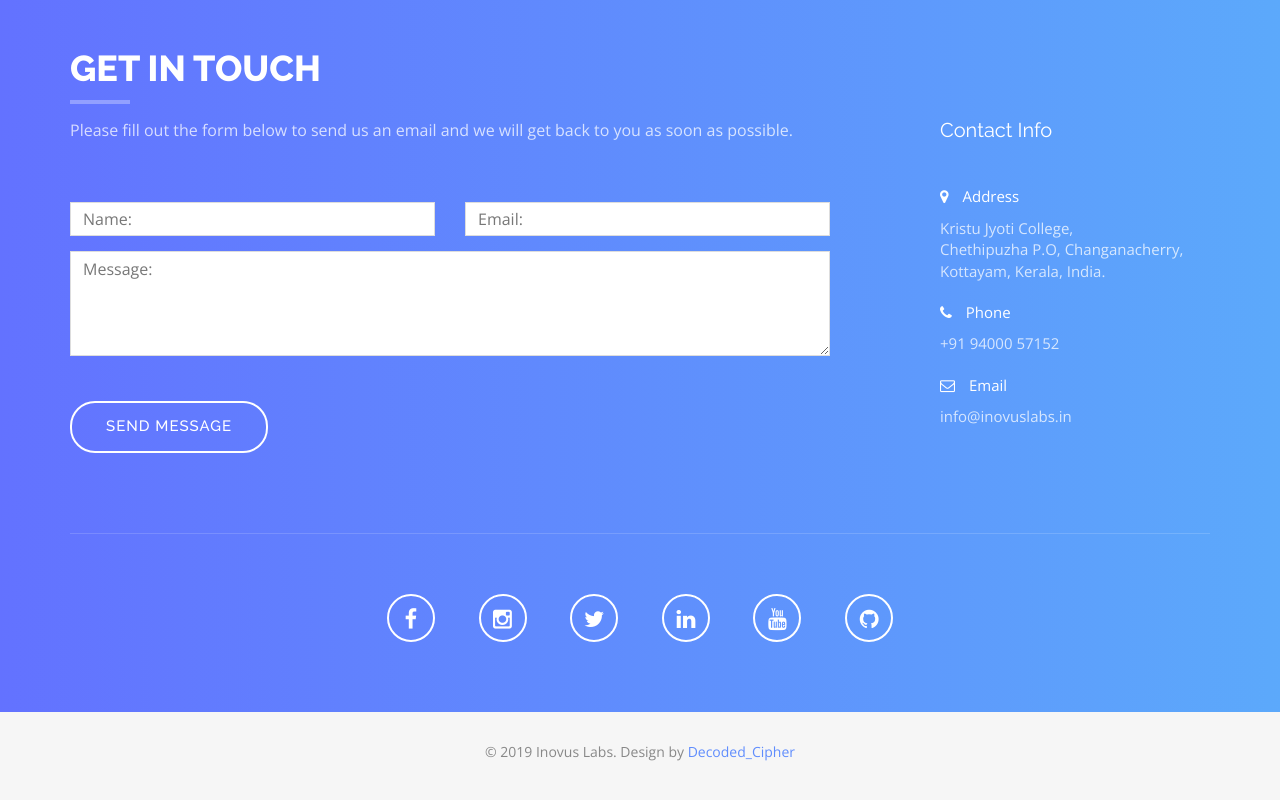
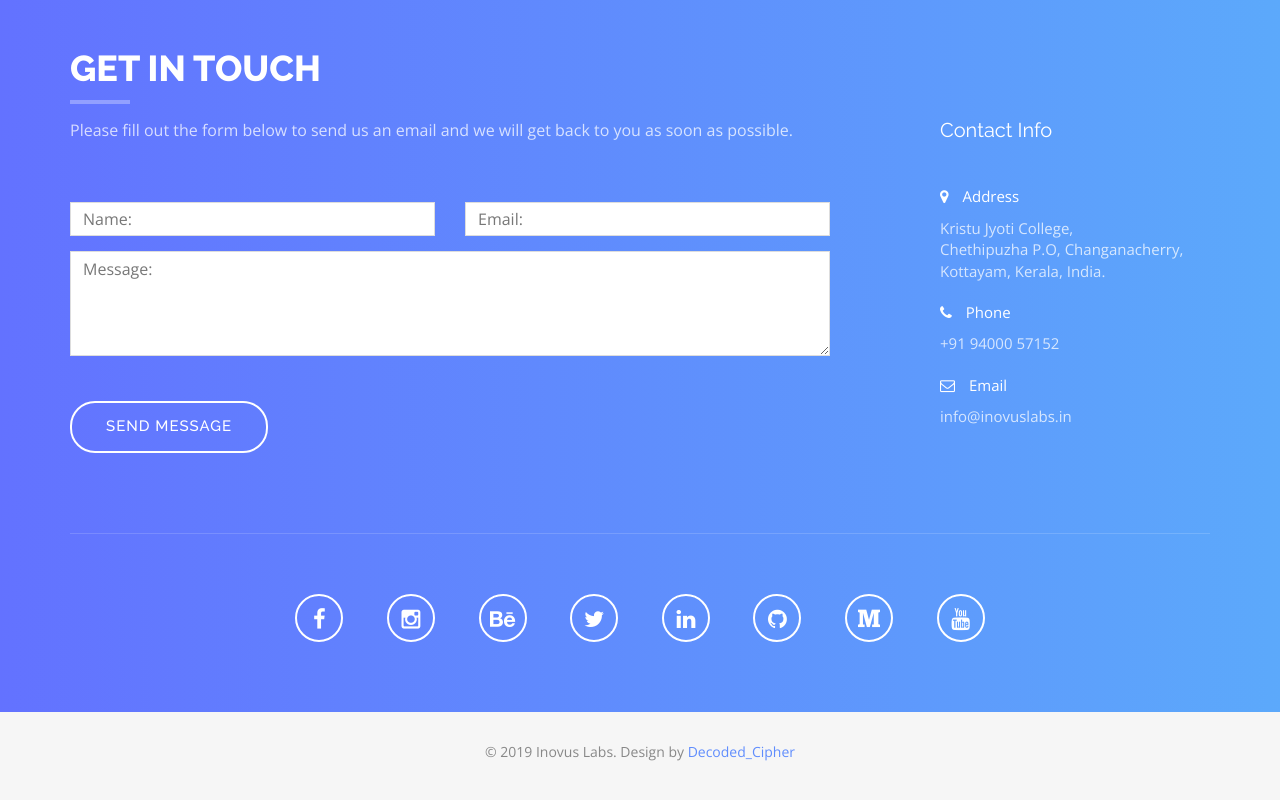
Before and after one commit to decoded-cipher/Inovus-Labs, a website: page index.html in a window 1280 px wide. Shown: the part 7541-8341 px from the top of the page. Drawn offline with nearby package versions, Linux system fonts and the light colour scheme.

Commit message:
Behance and Medium

```diff
--- a/index.html
+++ b/index.html
@@ -712,10 +712,12 @@
           <ul>
             <li style="padding-top: 10px;"><a href="https://www.facebook.com/inovuslabs" target="new"><i class="fa fa-facebook"></i></a></li>
             <li style="padding-top: 10px;"><a href="https://www.instagram.com/inovuslabs" target="new"><i class="fa fa-instagram"></i></a></li>
+            <li style="padding-top: 10px;"><a href="https://www.behance.net/InovusLabs" target="new"><i class="fa fa-behance"></i></a></li>
             <li style="padding-top: 10px;"><a href="https://twitter.com/InovusLabs" target="new"><i class="fa fa-twitter"></i></a></li>
             <li style="padding-top: 10px;"><a href="https://www.linkedin.com/company/inovuslabs" target="new"><i class="fa fa-linkedin"></i></a></li>
+            <li style="padding-top: 10px;"><a href="https://github.com/inovus-labs" target="new"><i class="fa fa-github"></i></a></li>
+            <li style="padding-top: 10px;"><a href="https://medium.com/inovus-labs-iedc" target="new"><i class="fa fa-medium"></i></a></li>
             <li style="padding-top: 10px;"><a href="https://www.youtube.com/channel/UCXogwQTCLG93FJz8MnRvvUg" target="new"><i class="fa fa-youtube"></i></a></li>
-            <li style="padding-top: 10px;"><a href="https://github.com/inovus-labs" target="new"><i class="fa fa-github"></i></a></li>
           </ul>
         </div>
       </div>
```
